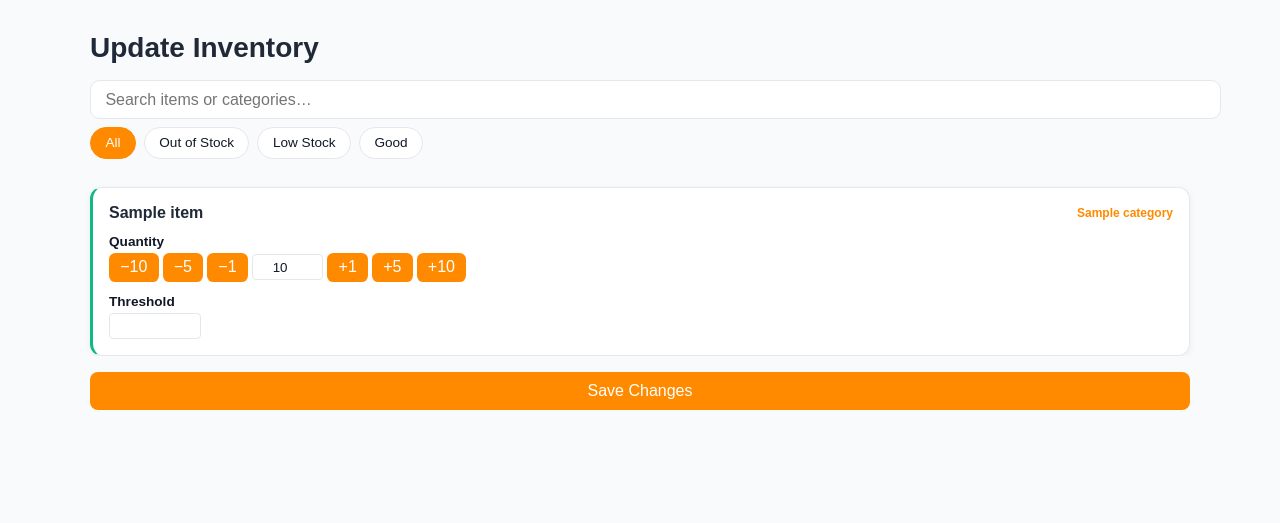
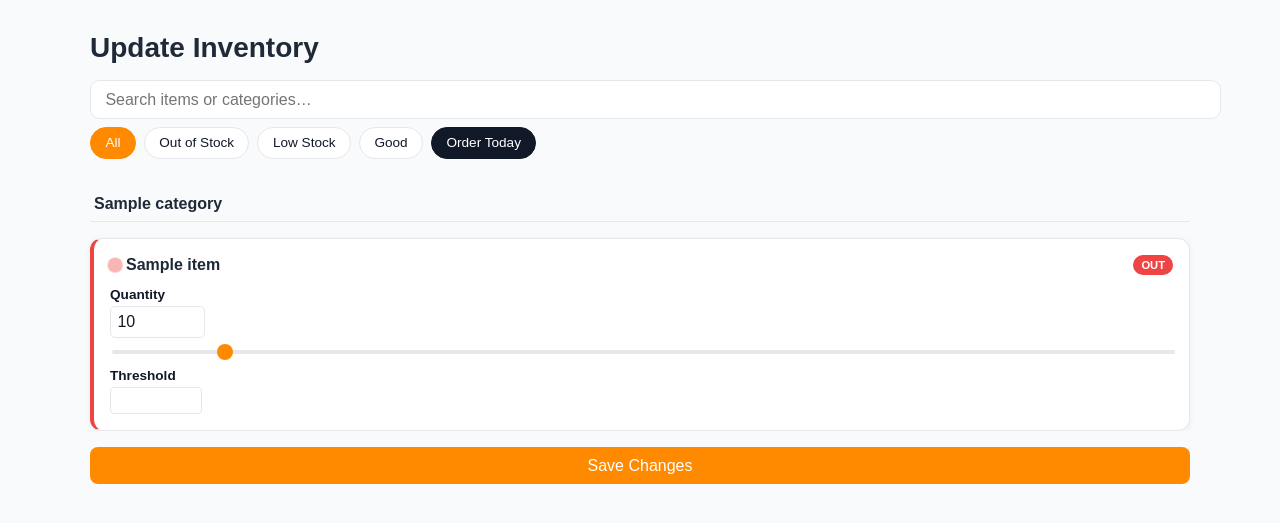
Before and after one commit to Iaml1mon/aj-burgers-inventory, a Flask app: template templates/update.html in a window 1280 px wide. Shown: the part 48-571 px from the top of the page. Run offline with Flask 3, Linux system fonts and the light colour scheme; the template is opened without the code that fills it: most values are stand-ins (such as "Sample title", 1, 10 or a date in 2020); one stand-in notice (Sample message) is shown.

Commit message:
Refine update page: group by category with sticky headers, badges, slider input, improved search/filter

```diff
--- a/templates/update.html
+++ b/templates/update.html
@@ -4,40 +4,42 @@
 
 {% block content %}
   <h1 class="page-title">Update Inventory</h1>
+  <!-- Search and filter row -->
   <div class="search-filter">
     <input type="text" id="search" class="search-input" placeholder="Search items or categories…" oninput="updateFilters()" />
     <div class="filter-buttons">
-      <button type="button" class="filter-btn active" data-filter="all" onclick="setFilter('all')">All</button>
+      <button type="button" class="filter-btn" data-filter="all" onclick="setFilter('all')">All</button>
       <button type="button" class="filter-btn" data-filter="needs" onclick="setFilter('needs')">Out of Stock</button>
       <button type="button" class="filter-btn" data-filter="low" onclick="setFilter('low')">Low Stock</button>
       <button type="button" class="filter-btn" data-filter="good" onclick="setFilter('good')">Good</button>
+      <!-- Today’s Order shortcut links to order page -->
+      <a href="{{ url_for('order') }}" class="filter-btn order-btn">Order Today</a>
     </div>
   </div>
   <form method="post" id="inventory-form">
     <div class="inventory-list">
-      {% for item in items %}
-      <div class="inventory-item-card {{ 'needs' if item.quantity == 0 else 'low' if item.quantity < item.threshold else 'good' }}" data-name="{{ item.item_name | lower }}" data-category="{{ item.category | lower }}" data-status="{{ 'needs' if item.quantity == 0 else 'low' if item.quantity < item.threshold else 'good' }}">
+      {% for category, items_list in categories.items() %}
+        <div class="category-header">{{ category }}</div>
+        {% for item in items_list %}
+        <div class="inventory-item-card {{ item.status }}" data-name="{{ item.item_name | lower }}" data-category="{{ category | lower }}" data-status="{{ item.status }}">
           <div class="item-header">
+            <div class="item-header-left">
+              {% if item.status == 'needs' or item.status == 'low' %}<span class="pulse-icon {{ item.status }}"></span>{% endif %}
               <span class="item-name">{{ item.item_name }}</span>
-          <span class="item-category">{{ item.category }}</span>
+            </div>
+            <span class="status-badge {{ item.status }}">{{ 'Out' if item.status == 'needs' else 'Low' if item.status == 'low' else 'Good' }}</span>
           </div>
           <div class="item-quantity">
             <label>Quantity</label>
-          <div class="qty-control">
-            <button type="button" class="qty-btn" data-step="-10" data-target="quantity_{{ item.id }}">−10</button>
-            <button type="button" class="qty-btn" data-step="-5" data-target="quantity_{{ item.id }}">−5</button>
-            <button type="button" class="qty-btn" data-step="-1" data-target="quantity_{{ item.id }}">−1</button>
-            <input type="number" id="quantity_{{ item.id }}" name="quantity_{{ item.id }}" value="{{ item.quantity }}" min="0" />
-            <button type="button" class="qty-btn" data-step="1" data-target="quantity_{{ item.id }}">+1</button>
-            <button type="button" class="qty-btn" data-step="5" data-target="quantity_{{ item.id }}">+5</button>
-            <button type="button" class="qty-btn" data-step="10" data-target="quantity_{{ item.id }}">+10</button>
-          </div>
+            <input type="number" class="qty-number" id="quantity_{{ item.id }}" name="quantity_{{ item.id }}" value="{{ item.quantity }}" min="0" max="{{ item.threshold * 3 if item.threshold > 0 else 100 }}" oninput="document.getElementById('slider_{{ item.id }}').value = this.value" />
+            <input type="range" class="qty-slider" id="slider_{{ item.id }}" min="0" max="{{ item.threshold * 3 if item.threshold > 0 else 100 }}" value="{{ item.quantity }}" step="1" oninput="document.getElementById('quantity_{{ item.id }}').value = this.value" />
           </div>
           <div class="item-threshold">
             <label>Threshold</label>
             <input type="number" name="threshold_{{ item.id }}" value="{{ item.threshold }}" min="0" />
           </div>
         </div>
+        {% endfor %}
       {% endfor %}
     </div>
     <div class="save-container">
@@ -68,22 +70,8 @@
         card.style.display = (matchSearch && matchFilter) ? '' : 'none';
       });
     }
-    // Quantity adjust
     document.addEventListener('DOMContentLoaded', () => {
-      // Attach events to increment/decrement buttons
-      document.querySelectorAll('.qty-btn').forEach(btn => {
-        btn.addEventListener('click', () => {
-          const targetId = btn.dataset.target;
-          const step = parseInt(btn.dataset.step);
-          const input = document.getElementById(targetId);
-          if (input) {
-            const current = parseInt(input.value) || 0;
-            const newVal = Math.max(0, current + step);
-            input.value = newVal;
-          }
-        });
-      });
-      // Apply initial filter when page loads
+      // Set initial active filter button
       setFilter(currentFilter);
     });
   </script>
```
Lines whose indentation alone changed are shown as unchanged.
